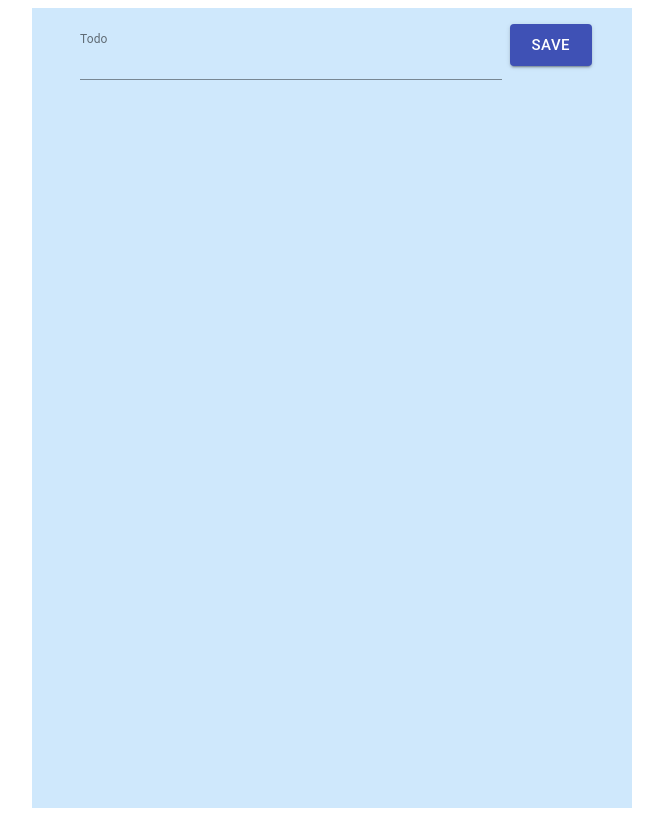
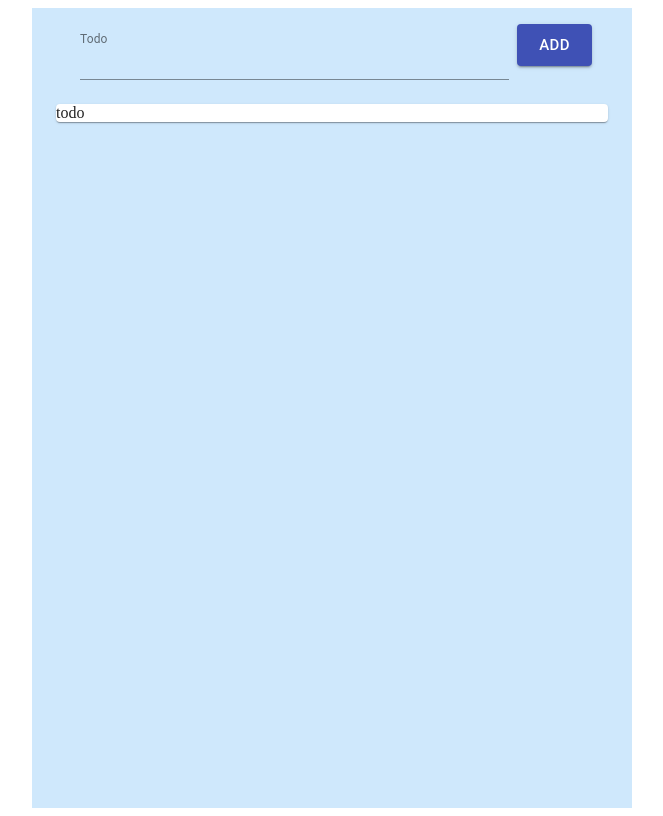
Before and after one commit to asaribas35/to-do, a React (Create React App) app: page / in a window 1280 px wide. Shown: the whole page, without its empty margins (308-971 px from the left). Built offline with nearby package versions, Linux system fonts and the light colour scheme.

Commit message:
create list component

```diff
--- /dev/null
+++ b/src/component/App.js
@@ -0,0 +1,31 @@
+import React from "react";
+import Container from '@material-ui/core/Container';
+import TField from './textField'
+import List from './List'
+
+
+
+
+
+class App extends React.Component {
+
+    render() {
+
+
+
+        return (
+          <div>
+            <Container maxWidth="sm" style={{ backgroundColor: '#cfe8fc', height: '100vh' }}>
+                <TField />
+                <List />
+            </Container>
+
+          </div>
+        );
+
+    }
+
+
+}
+
+export default App;
--- /dev/null
+++ b/src/component/List.js
@@ -0,0 +1,25 @@
+import React from "react";
+import Paper from '@material-ui/core/Paper';
+import Grid from '@material-ui/core/Grid';
+
+class List extends React.Component {
+
+render() {
+
+    return (
+        <div >
+        <Grid container spacing={3}>
+          <Grid item xs={12}>
+            <Paper >todo</Paper>
+          </Grid>
+        </Grid>
+
+        </div>
+
+
+        )
+
+    }
+}
+
+export default List
--- a/src/component/textField.js
+++ b/src/component/textField.js
@@ -25,7 +25,7 @@ class TField extends React.Component {
                     </Box>
                     <Box p={1} >
                         <Button size="large" variant="contained" color="primary" >
-                            Save
+                            ADD
                         </Button>
                     </Box>
 
--- a/src/index.js
+++ b/src/index.js
@@ -1,27 +1,9 @@
 import React from 'react' ;
 import  ReactDOM  from 'react-dom';
-import Container from '@material-ui/core/Container';
-import TField from './component/textField'
+import App from './component/App'
 
 
-class App extends React.Component {
 
-    render() {
-        return (
-          <div>
-            <Container maxWidth="sm" style={{ backgroundColor: '#cfe8fc', height: '100vh' }}>
-                <TField />
-
-
-            </Container>
-
-          </div>
-        );
-
-    }
-
-
-}
 
 ReactDOM.render(
 
```
